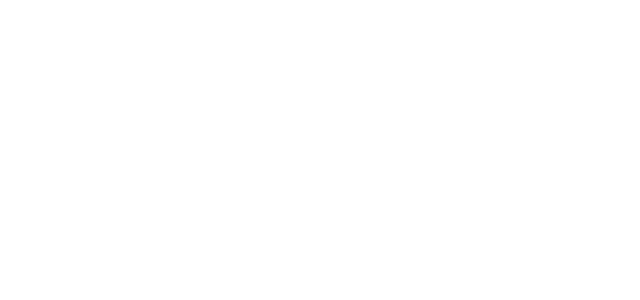
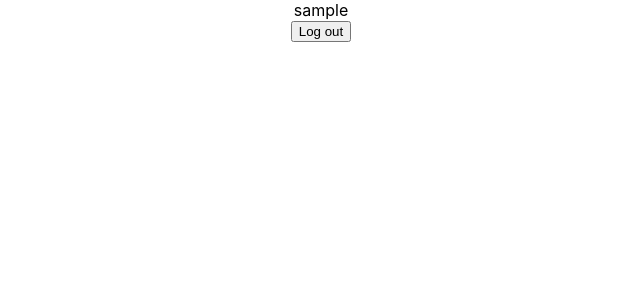
Before and after one commit to eddireeder/gizmo-admin-app, a React (Create React App) app: page / in a window 1280 px wide. Shown: the top 300 px of the page, without its empty margins (319-959 px from the left). Built offline with nearby package versions, Linux system fonts and the light colour scheme; sample sign-in values are in the browser's storage.

Commit message:
Added display of username and implemented logout

```diff
--- a/src/components/App/App.js
+++ b/src/components/App/App.js
@@ -1,12 +1,36 @@
 import React from 'react';
 import './App.css';
+import {Redirect} from 'react-router-dom';
 
-function App() {
-  return (
-    <div className="App">
+class App extends React.Component {
+  constructor(props) {
+    super(props);
+    this.state = {
+      user: JSON.parse(localStorage.getItem('user')),
+    };
+    this.logout = this.logout.bind(this)
+  }
 
-    </div>
-  );
+  logout() {
+    localStorage.removeItem('user');
+    let newState = {...this.state};
+    newState.user = null;
+    this.setState(newState);
+  }
+
+  render () {
+    // Redirect if not authenticated
+    if (!this.state.user) {
+      return <Redirect to='/login'/>
+    }
+
+    return (
+      <div className="App">
+        <div>{this.state.user.username}</div>
+        <button onClick={this.logout}>Log out</button>
+      </div>
+    );
+  }
 }
 
 export default App;
--- a/src/components/Login/Login.js
+++ b/src/components/Login/Login.js
@@ -67,7 +67,7 @@
         <form onSubmit={this.submitForm}>
           <input type="text" placeholder="Username" name="username" onChange={this.changeHandler} />
           <input type="password" placeholder="Password" name="password" onChange={this.changeHandler} />
-          <input type="submit" value="Login"/>
+          <input type="submit" value="Log in"/>
         </form>
       </div>
     );
```
